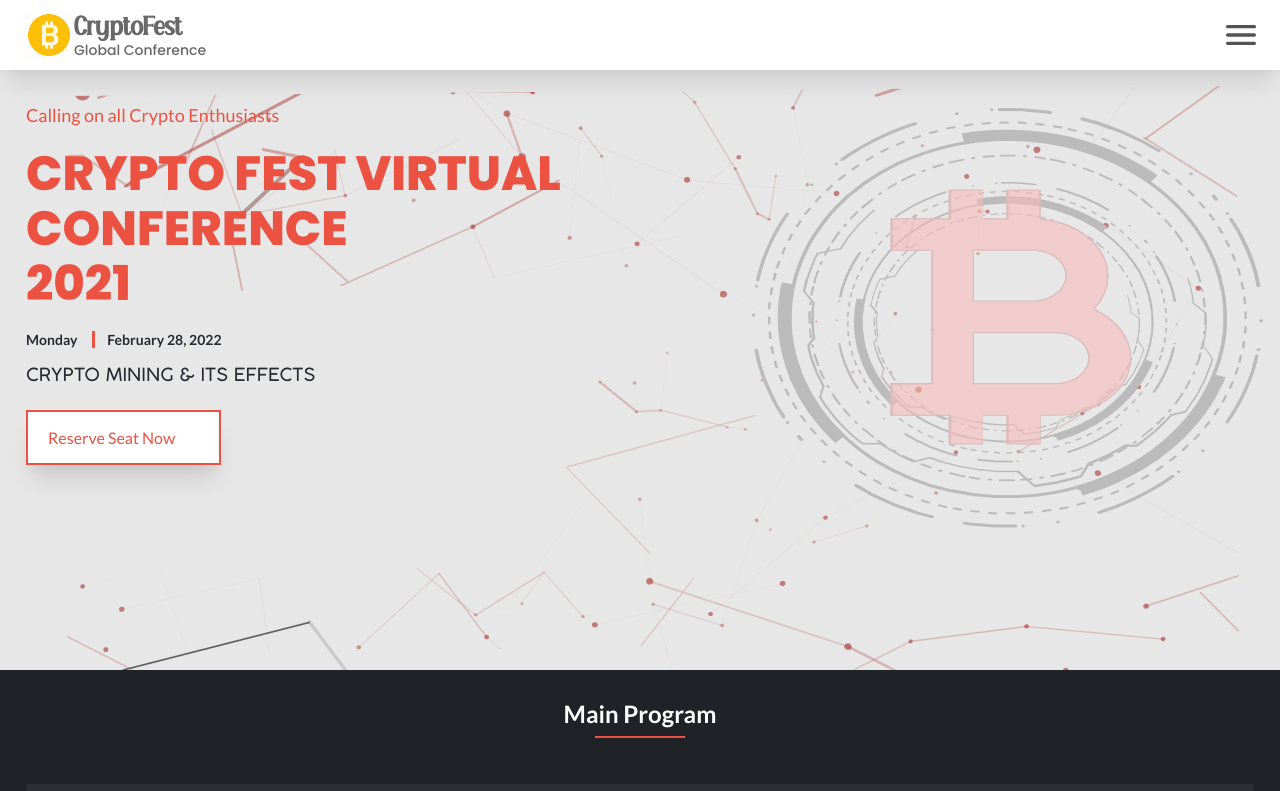
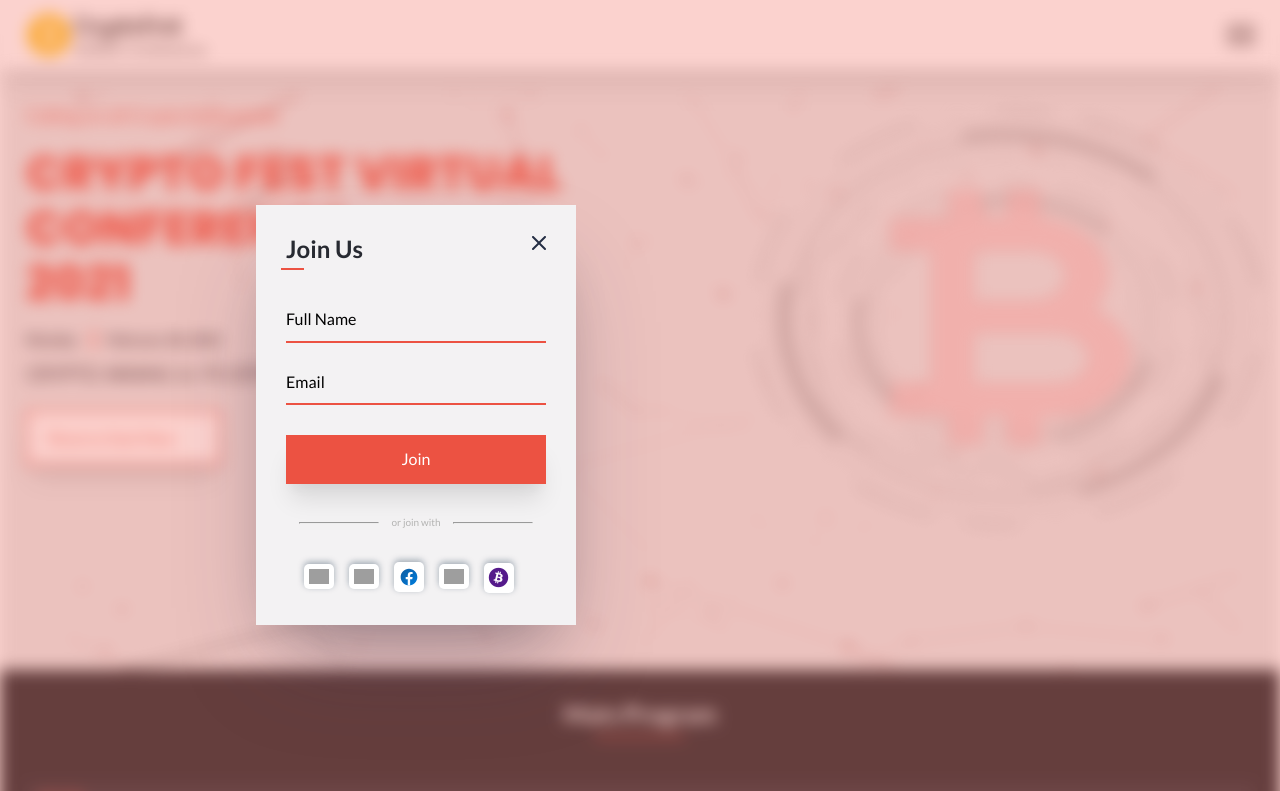
Before and after one commit to AnselemOdims/CryptoFest, a website with bundled scripts: page index.html in a window 1280 px wide. Both pictures are taken after a click on the button "Reserve Seat Now". Shown: the top 791 px of the page. Built offline with nearby package versions, Linux system fonts and the light colour scheme; grey boxes are pictures that could not be loaded.

Commit message:
Included functionality for form popup

```diff
--- a/assets/styles/_modal.scss
+++ b/assets/styles/_modal.scss
@@ -5,6 +5,7 @@
   height: 100vh;
   z-index: 2;
   overflow: hidden;
+  font-family: Lato, monospace;
 
 
   .modal {
--- a/js/helper.js
+++ b/js/helper.js
@@ -2,6 +2,9 @@
 
 export const hamburger = document.querySelector('.toggle');
 export const intro = document.querySelector('.intro-video');
+export const btns = document.querySelectorAll('.btn');
+
+const hide = document.querySelectorAll('.hide');
 
 /**
  * @function clickHandler - Handles click event to open the hamburger menu
@@ -48,3 +51,57 @@
     modalDisplay('-100vh', 0);
   });
 };
+
+/**
+ * @function formHandler
+ */
+export const formHandler = () => {
+  hide.forEach((el) => {
+    el.style.display = 'block';
+  });
+  modalContainer.innerHTML = `
+    <div class="modal">
+      <div class="heading">
+        <h2 class="intro-heading">Join Us<span></span></h2>
+        <div class="close-modal">
+        <img src="assets/images/icons/close_black.svg"  alt="close button"/>
+        </div>
+      </div>
+      <form action="" method="POST">
+        <label for="name">Full Name</label>
+        <input type="text" id="name" />
+        <label for="email">Email</label>
+        <input type="email" id="email" />
+        <button>Join</button>
+        <div class="divider">
+          <hr />
+          <p>or join with</p>
+          <hr />
+        </div>
+        <div class="socials">
+          <a
+            ><img
+              src="https://img.icons8.com/color/48/000000/google-logo.png"
+          alt="google icon"/></a>
+          <a href=""><img src="https://img.icons8.com/color/48/000000/twitter--v1.png" alt="twitter icon"/></a>
+          <a href=""><img
+            src="assets/images/icons/icon-facebook.svg" alt="facebook icon"
+        /></a>
+          <a href=""><img src="https://img.icons8.com/fluency/48/000000/github.png" alt="github icon"/></a>
+          <a href=""><i class="fab fa-bitcoin"></i></a>
+        </div>
+      </form>
+    </div>
+    `;
+
+  modalDisplay(0, '8px');
+  document.querySelector('.modal').classList.add('show');
+  try {
+    document.querySelector('.close-modal').addEventListener('click', () => {
+      document.querySelector('.modal').classList.remove('show');
+      modalDisplay('-100vh', 0);
+    });
+  } catch (err) {
+    throw new Error();
+  }
+};
--- a/js/main.js
+++ b/js/main.js
@@ -1,5 +1,5 @@
 import {
-  clickHandler, hamburger, intro, introHandler,
+  clickHandler, hamburger, intro, introHandler, btns, formHandler,
 } from './helper.js';
 
 // Event listener for the hamburger menu
@@ -7,3 +7,6 @@
 
 // Event listener for video popup
 intro.addEventListener('click', introHandler);
+
+// Event listener for form popup
+btns.forEach((btn) => btn.addEventListener('click', formHandler))
```
Also changed, not shown: assets/images/icons/icon-facebook.svg (added), dist/css/styles.css, 1 other file.
